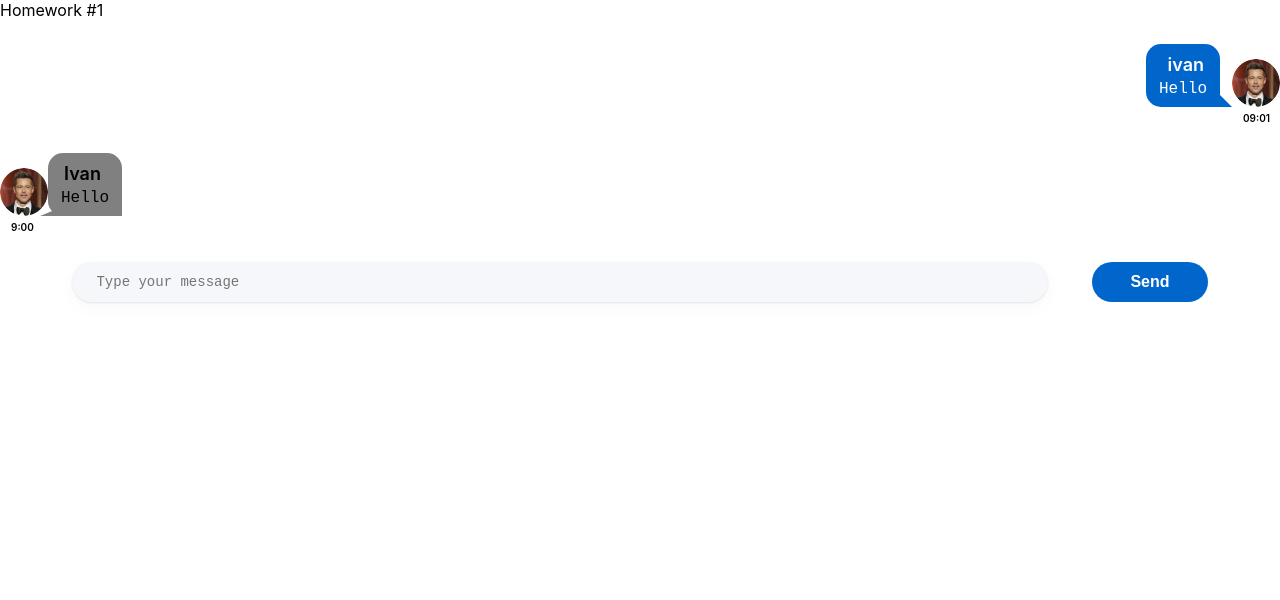
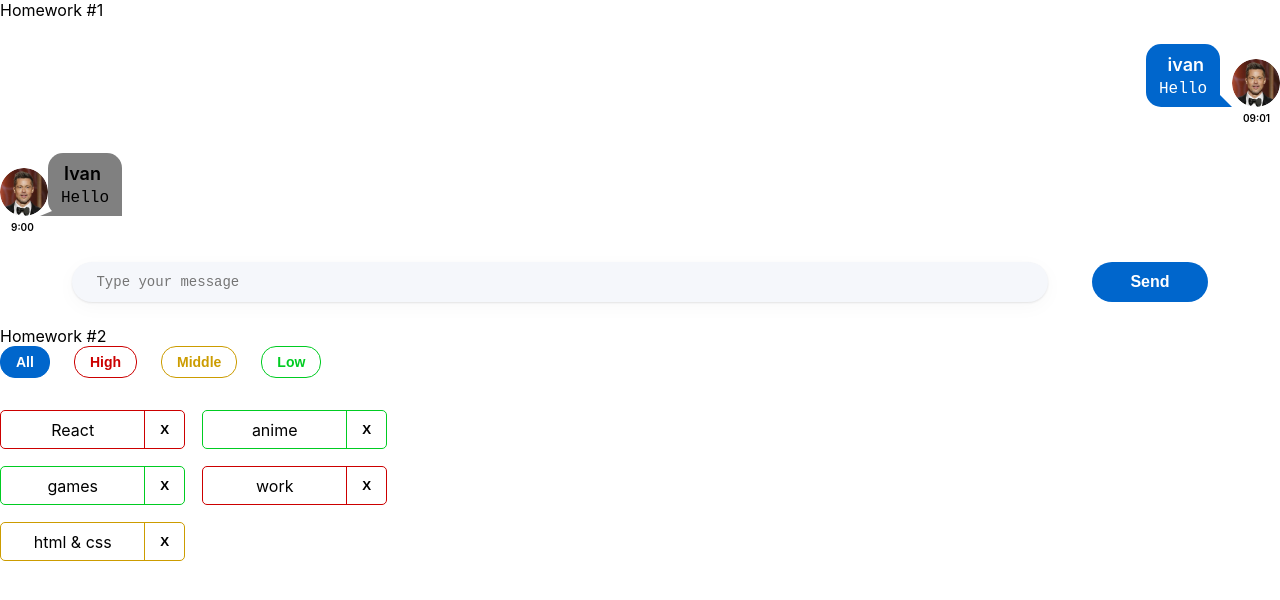
Before and after one commit to Ustin4/hws2, a React (Create React App) app: page / in a window 1280 px wide. Shown: the top 600 px of the page. Built offline with nearby package versions, Linux system fonts and the light colour scheme.

Commit message:
change HW2

```diff
--- a/package.json
+++ b/package.json
@@ -1,6 +1,6 @@
 {
   "name": "hws2",
-  "homepage": "https://github.com/Ustin4/hws2.git",
+  "homepage": "https://Ustin4.github.io/hws2",
   "version": "0.1.0",
   "private": true,
   "dependencies": {
@@ -16,7 +16,7 @@
     "@types/react-dom": "18.0.6",
     "@types/uuid": "8.3.4",
     "axios": "0.27.2",
-    "gh-pages": "4.0.0",
+    "gh-pages": "^5.0.0",
     "react": "18.2.0",
     "react-dom": "18.2.0",
     "react-redux": "8.0.4",
--- a/src/s1-main/App.tsx
+++ b/src/s1-main/App.tsx
@@ -1,13 +1,14 @@
 import React from 'react'
 import s from './App.module.css'
 import HW1 from '../s2-homeworks/hw01/HW1'
+import HW2 from "../s2-homeworks/hw02/HW2";
 
 function App() {
     return (
         <div className={s.App}>
             <HW1/>
             {/*раскомментировать по ходу выполнения*/}
-            {/*<HW2/>*/}
+            <HW2/>
             {/*<HW3/>*/}
             {/*<HW4/>*/}
 
--- a/src/s2-homeworks/hw02/HW2.tsx
+++ b/src/s2-homeworks/hw02/HW2.tsx
@@ -1,6 +1,9 @@
 import React, {useState} from 'react'
 import Affairs from './affairs/Affairs'
 import s2 from '../../s1-main/App.module.css'
+import {constants} from "os";
+import {dividerClasses} from "@mui/material";
+
 
 /*
 * 1 - описать типы AffairPriorityType, AffairType
@@ -9,7 +12,7 @@
 * 4 - выполнить пункт 3 для функции deleteAffair
 * 5 - указать нужный тип в useState с affairs
 * 6 - дописать тип и логику функции deleteAffairCallback
-* 7 - в файле Affairs.tsx дописать типизацию пропсов
+* 7 - в файле Affairs.tsx дописать типизацию пропсов NN
 * 8 - в файле Affairs.tsx дописать логику функций setAll, setHigh, setMiddle, setLow
 * 9 - в файле Affair.tsx дописать типизацию пропсов
 * 10 - в файле Affair.tsx дописать функции deleteCallback и использовать
@@ -17,16 +20,16 @@
 * */
 
 // types
-export type AffairPriorityType = any // need to fix any
+export type AffairPriorityType = 'high' | 'low' | 'middle' // need to fix any
 export type AffairType = {
-    _id: any // need to fix any
-    name: any // need to fix any
+    _id: number // need to fix any
+    name: string // need to fix any
     priority: AffairPriorityType
 }
 export type FilterType = 'all' | AffairPriorityType
 
 // constants
-const defaultAffairs: any = [ // need to fix any
+const defaultAffairs: AffairType[] = [ // need to fix any
     {_id: 1, name: 'React', priority: 'high'}, // студенты могут изменить содержимое name и количество элементов в массиве, ...priority не менять!
     {_id: 2, name: 'anime', priority: 'low'},
     {_id: 3, name: 'games', priority: 'low'},
@@ -35,24 +38,34 @@
 ]
 
 // pure helper functions
-export const filterAffairs = (affairs: any, filter: any): any => { // need to fix any
+export const filterAffairs = (affairs: AffairType[], filter: FilterType): AffairType[] => { // need to fix any
+    switch (filter) {
+        case 'high':
+            return affairs.filter(a => a.priority === filter)
+        case 'low':
+            return affairs.filter(a => a.priority === filter)
+        case 'middle':
+            return affairs.filter(a => a.priority === filter)
+        default:
+            return affairs
+    }
     //если пришел фильтр "all"...может нам вообще не фильтровать, а вернуть все?
     //а вот если пришло другое значение...
+}
 
-    return affairs // need to fix
-}
-export const deleteAffair = (affairs: any, _id: any): any => { // need to fix any
-    // need to fix
-    // отбрасывай при помощи метода filter лишних affairs
-    return affairs
+export const deleteAffair = (affairs: AffairType[], _id: number): AffairType[] => {
+    const UpdatedAffair = affairs.filter((affairs: AffairType) => affairs._id !== _id)
+    return UpdatedAffair
 }
 
 function HW2() {
-    const [affairs, setAffairs] = useState<any>(defaultAffairs) // need to fix any
+    const [affairs, setAffairs] = useState<AffairType[]>(defaultAffairs) // need to fix any
     const [filter, setFilter] = useState<FilterType>('all')
 
     const filteredAffairs = filterAffairs(affairs, filter)
-    const deleteAffairCallback = (_id: any) => { // need to fix any
+
+    const deleteAffairCallback = (_id: number) => { // need to fix any
+        setAffairs(deleteAffair(affairs, _id))
         // need to fix
         // это просто функция стрелочник-она засетает, то что сделает deleteAffair
         // setAffairs(вызываю функцию(передаю аргументы))
--- a/src/s2-homeworks/hw02/affairs/Affairs.tsx
+++ b/src/s2-homeworks/hw02/affairs/Affairs.tsx
@@ -1,27 +1,31 @@
 import React from 'react'
 import Affair from './affair/Affair'
-import {AffairType, FilterType} from '../HW2'
+import {AffairType, filterAffairs, FilterType} from '../HW2'
 import s from './Affairs.module.css'
 
 type AffairsPropsType = {
-    data: any // need to fix any
-    setFilter: any  //(filter: FilterType) => void -запоминай, как типизируется useState
-    deleteAffairCallback: any  //не забывай, что функция сюда приехала не пустой
+    data: AffairType[] // need to fix any
+    setFilter: (filter: FilterType) => void  //(filter: FilterType) => void -запоминай, как типизируется useState
+    deleteAffairCallback: (id: number) => void  //не забывай, что функция сюда приехала не пустой
     filter: FilterType
 }
 
 function Affairs(props: AffairsPropsType) {
     const setAll = () => {
+        props.setFilter('all')
         // need to fix
         //пропс.setFilter('all')
     }
     const setHigh = () => {
+        props.setFilter('high')
         // need to fix
     }
     const setMiddle = () => {
+        props.setFilter('middle')
         // need to fix
     }
     const setLow = () => {
+        props.setFilter('low')
         // need to fix
     }
 
@@ -29,6 +33,7 @@
     const cnHigh = s.button + ' ' + s.high + (props.filter === 'high' ? ' ' + s.active : '')
     const cnMiddle = s.button + ' ' + s.middle + (props.filter === 'middle' ? ' ' + s.active : '')
     const cnLow = s.button + ' ' + s.low + (props.filter === 'low' ? ' ' + s.active : '')
+
 
 
     // создаем переменную=мапим наши данные (affairs)=>{
--- a/src/s2-homeworks/hw02/affairs/affair/Affair.tsx
+++ b/src/s2-homeworks/hw02/affairs/affair/Affair.tsx
@@ -1,16 +1,18 @@
 import React from 'react'
-import { AffairType } from '../../HW2'
+import {AffairType, deleteAffair, filterAffairs} from '../../HW2'
 import s from './Affair.module.css'
 import s2 from '../Affairs.module.css'
 
 type AffairPropsType = {
     // key не нужно типизировать
     affair: AffairType
-    deleteAffairCallback: any // need to fix any
+    deleteAffairCallback: (id: number) => void // need to fix any
 }
 
 function Affair(props: AffairPropsType) {
         const deleteCallback = () => {
+            props.deleteAffairCallback(props.affair._id)
+
             // need to fix
             // пропс.функция(мне нужен _id)
             // давайте проследим боевой путь это функции, или как она будет всплывать:
@@ -21,7 +23,8 @@
             // deleteAffairCallback вызовет setAffairs(...) и   deleteAffair(...)
         }
 
-    const nameClass = s.name + ' ' + s2[props.affair.priority]
+    const nameClass = s.name +
+        ' ' + s2[props.affair.priority]
     const buttonClass = s.closeButton + ' ' + s2[props.affair.priority]
     const affairClass = s.affair + ' ' + s2[props.affair.priority]
 
@@ -32,7 +35,7 @@
         >
             <div id={'hw2-name-' + props.affair._id} className={nameClass}>
                 {/*создаёт студент*/}
-                {/* ПРОПС.ВЫВОДИМ ИМЯ*/}
+                {props.affair.name}
                 {/**/}
             </div>
             <div id={'hw2-priority-' + props.affair._id} hidden>
@@ -44,6 +47,7 @@
             <button
                 id={'hw2-button-delete-' + props.affair._id}
                 className={buttonClass}
+                onClick={deleteCallback}
                 // need to fix
                 //ОНКЛИК={ФУНКЦИЯ}
             >
```
Also changed, not shown: 1 other file (tests, documents, lock files or other folders). Lines whose indentation alone changed are shown as unchanged.
